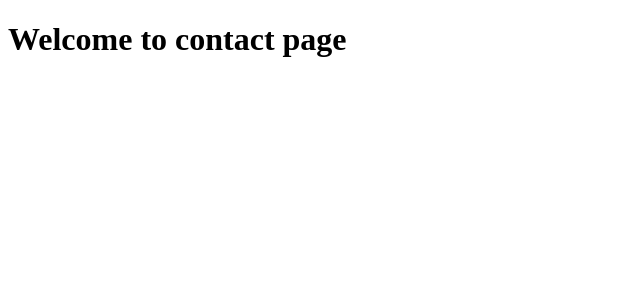
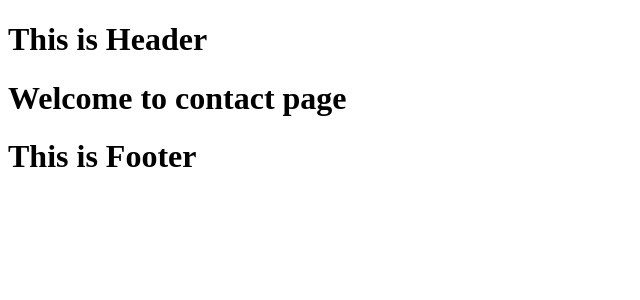
Before and after one commit to rameezwebdev/react-router, a React (Vite) app: page /contact in a window 1280 px wide. Shown: the top 300 px of the page, without its empty margins (0-640 px from the left). Built offline with nearby package versions, Linux system fonts and the light colour scheme.

Commit message:
Applayout & outlate component in react router

```diff
--- a/src/App.jsx
+++ b/src/App.jsx
@@ -1,47 +1,60 @@
-import { createBrowserRouter, createRoutesFromElements, Route, RouterProvider } from 'react-router-dom';
+import { createBrowserRouter, RouterProvider } from 'react-router-dom';
 import { Home } from './pages/Home';
 import { About } from './pages/About';
 import { Movies } from './pages/Movies';
 import { Contact } from './pages/Contact';
+import { AppLayout } from './component/layout/AppLayout';
 
 const App = () => {
 
   /**
    * New way to make router
    */
-  // const router = createBrowserRouter([
-  //   {
-  //     path: '/',
-  //     element: <Home />
-  //   },
-  //   {
-  //     path: '/about',
-  //     element: <About />
-  //   },
-  //   {
-  //     path: '/movies',
-  //     element: <Movies />
-  //   },
-  //   {
-  //     path: '/contact',
-  //     element: <Contact />
-  //   },
-  // ]);
+  const router = createBrowserRouter([
+
+    {
+      path: '/',
+      element: <AppLayout />,
+      children: [
+      {
+      path: '/',
+      element: <Home />
+      },
+
+      {
+      path: '/about',
+      element: <About />
+      },
+
+      {
+      path: '/movies',
+      element: <Movies />
+      },
+
+      {
+      path: '/contact',
+      element: <Contact />
+      },
+     ]
+
+    },
+
+  ]);
 
   /**
    * Old way, by using helper react router
    */
 
-  const router = createBrowserRouter(
-    createRoutesFromElements(
-      <Route>
-         <Route path = '/' element = {<Home/>} />
-         <Route path = '/about' element = {<About/>} />
-         <Route path = '/movies' element = {<Movies/>} />
-         <Route path = '/contact' element = {<Contact/>} />
-      </Route>
-    )
-  );
+  // const router = createBrowserRouter(
+  //   createRoutesFromElements(
+  //     <Route>
+  //        <Route path = '/' element = {<Home/>} />
+  //        <Route path = '/about' element = {<About/>} />
+  //        <Route path = '/movies' element = {<Movies/>} />
+  //        <Route path = '/contact' element = {<Contact/>} />
+  //     </Route>
+  //   )
+  // );
 
 
   return(
--- /dev/null
+++ b/src/component/layout/AppLayout.jsx
@@ -0,0 +1,11 @@
+import { Outlet } from "react-router-dom"
+import { Footer } from "./Footer"
+import { Header } from "./Header"
+
+export const AppLayout = () => {
+    return <>
+      <Header />
+      <Outlet />
+      <Footer />
+    </>
+}
--- /dev/null
+++ b/src/component/layout/Footer.jsx
@@ -0,0 +1,3 @@
+export const Footer = () => {
+    return <h1>This is Footer</h1>
+}
--- /dev/null
+++ b/src/component/layout/Header.jsx
@@ -0,0 +1,3 @@
+export const Header = () => {
+    return <h1>This is Header</h1>
+}
```
